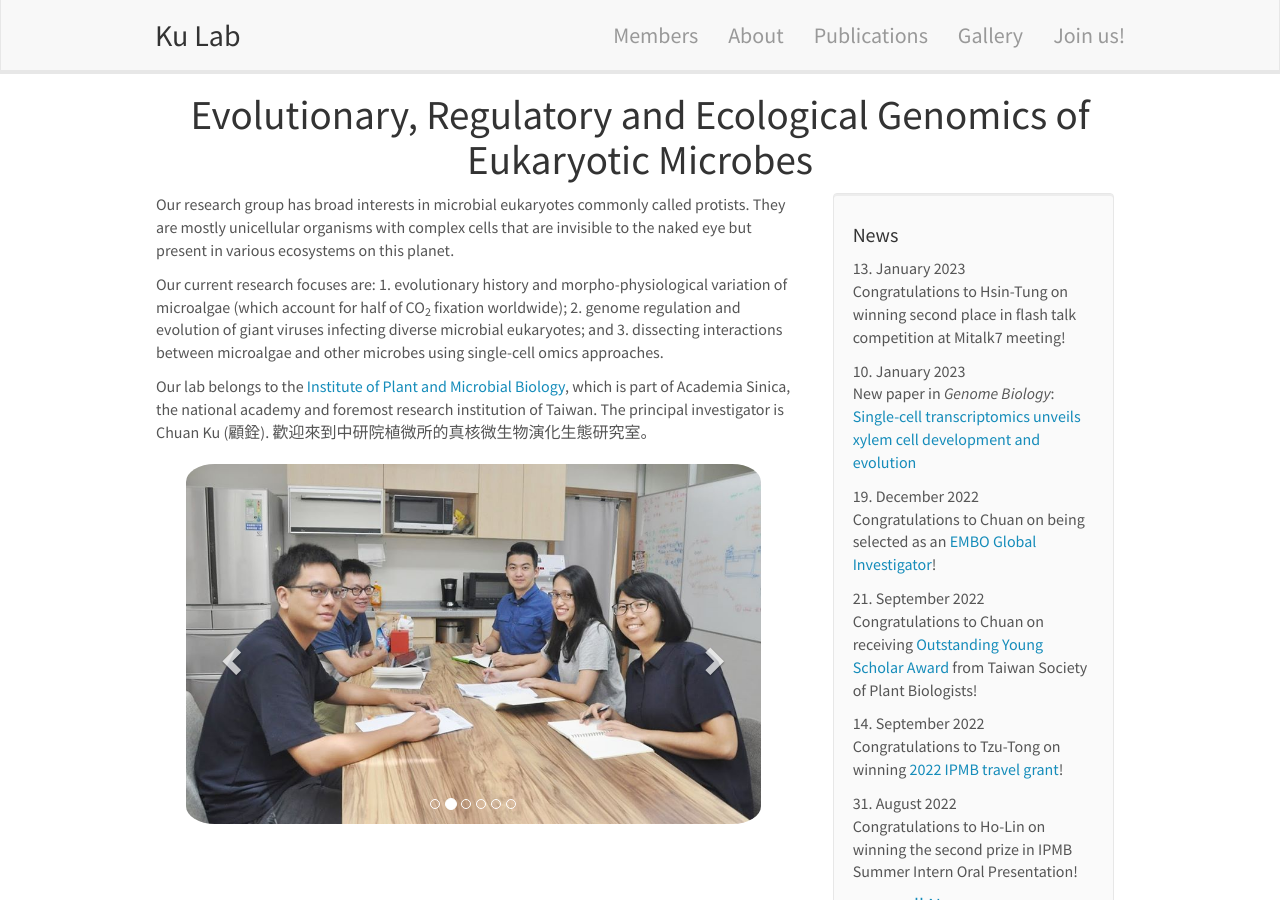
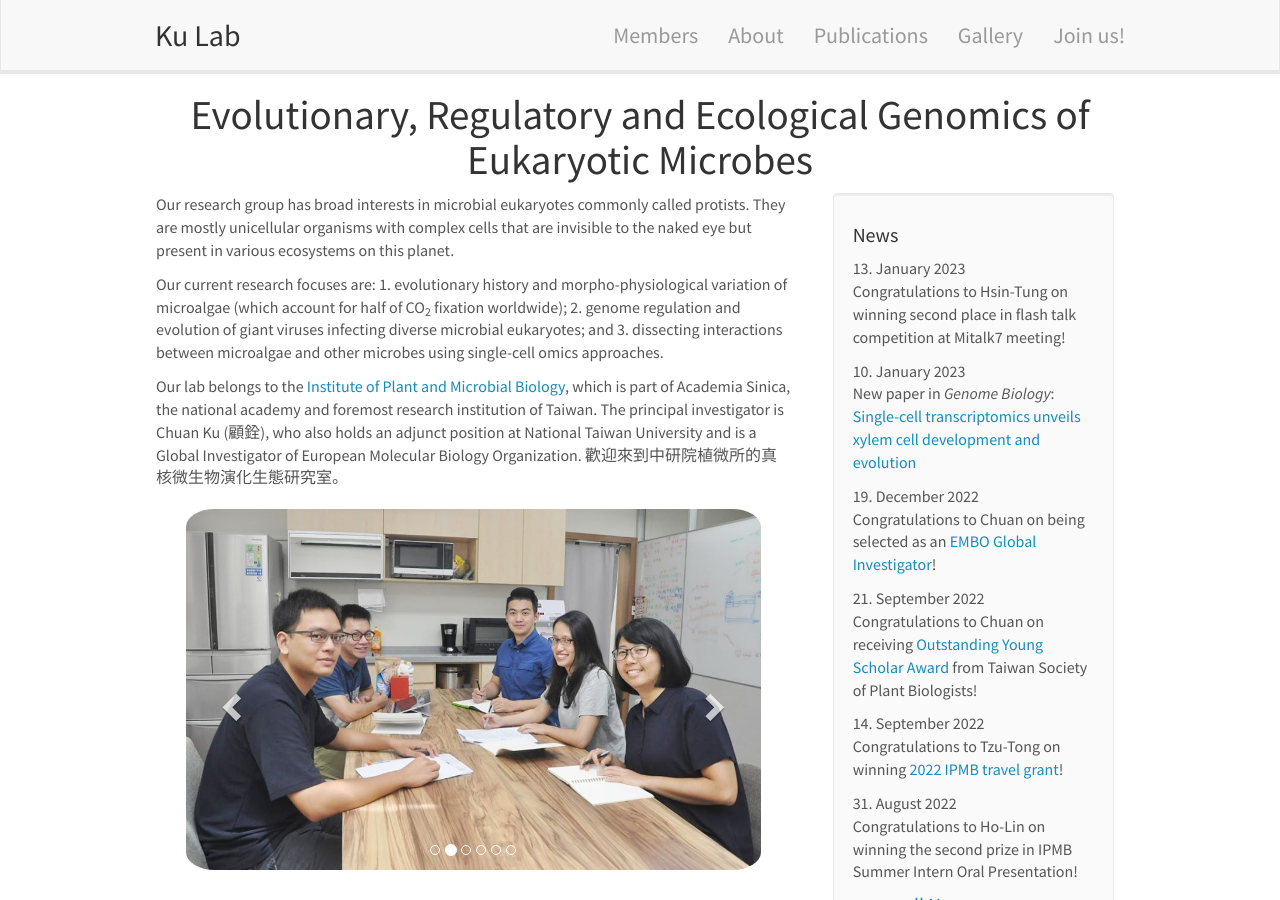
Before and after one commit to tzutongkao/Kao_Lab, a Jekyll site: the page built from _pages/home.md, in a window 1280 px wide and 900 px high. Built offline with Jekyll 4.4.1, drawn with Linux system fonts in a browser that asks for light colours; nearby versions of some CDN libraries.

Commit message:
Update home.md

```diff
--- a/_pages/home.md
+++ b/_pages/home.md
@@ -10,7 +10,7 @@ Our research group has broad interests in microbial eukaryotes commonly called p
 
 Our current research focuses are: 1. evolutionary history and morpho-physiological variation of microalgae (which account for half of CO<sub>2</sub> fixation worldwide); 2. genome regulation and evolution of giant viruses infecting diverse microbial eukaryotes; and 3. dissecting interactions between microalgae and other microbes using single-cell omics approaches.
 
-Our lab belongs to the [Institute of Plant and Microbial Biology](https://ipmb.sinica.edu.tw/en), which is part of Academia Sinica, the national academy and foremost research institution of Taiwan. The principal investigator is Chuan Ku (顧銓). 歡迎來到中研院植微所的真核微生物演化生態研究室。
+Our lab belongs to the [Institute of Plant and Microbial Biology](https://ipmb.sinica.edu.tw/en), which is part of Academia Sinica, the national academy and foremost research institution of Taiwan. The principal investigator is Chuan Ku (顧銓), who also holds an adjunct position at National Taiwan University and is a Global Investigator of European Molecular Biology Organization. 歡迎來到中研院植微所的真核微生物演化生態研究室。
 
 
 
```
